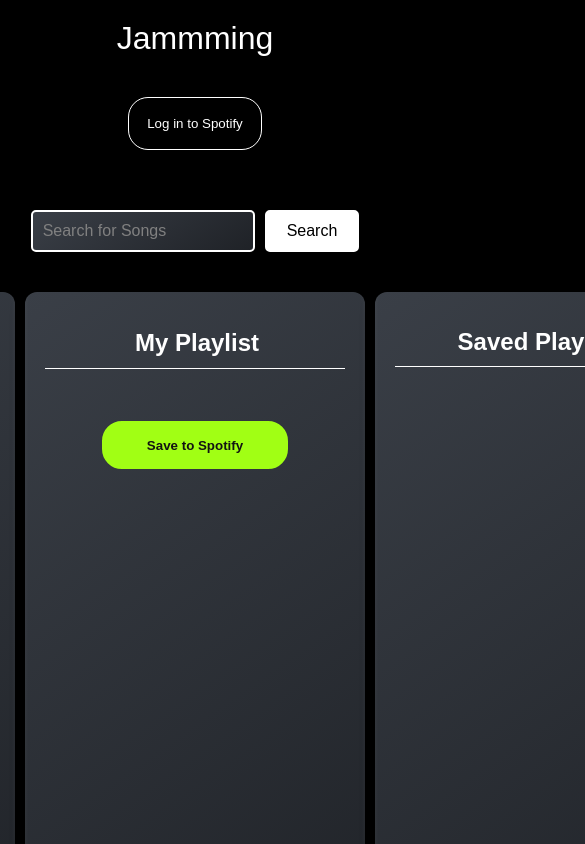
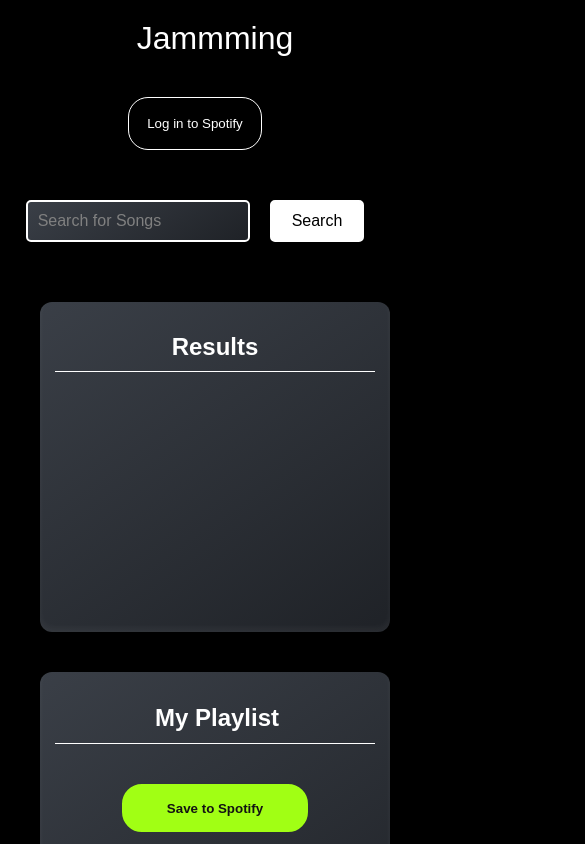
Before and after one commit to mr-kerad/app, a React (Create React App) app: page / in a window 390 px wide. Shown: the top 844 px of the page, 585 px wide, since content can reach past the window. Built offline with nearby package versions, Linux system fonts and the light colour scheme.

Commit message:
Updated readme file

```diff
--- a/src/App.css
+++ b/src/App.css
@@ -6,11 +6,13 @@
   color: white;
 }
 
+
 /* Header Styles */
 .header {
   text-align: center;
   font-size: 2rem;
   padding: 20px;
+  width: 100%;
   background-color: black;
 }
 
@@ -20,12 +22,17 @@
   flex-direction: column;
   align-items: center;
   padding: 20px;
-  gap: 20px;
+  gap: 10px;
 }
 
 .results-section {
   display: flex;
-  gap: 10px;
+  flex-wrap: wrap;
+  gap: 20px;
+  width: 100%;
+  max-width: 1200px;
+  margin: 0 auto;
+  padding: 20px;
 }
 
 
--- a/src/App.js
+++ b/src/App.js
@@ -259,9 +259,11 @@
                 onAction={(track) => removeTrackFromPlaylist(track)} // Pass full track object
                 actionType="Remove -"
               />
+              <div className="button-container">
               <button className="button-spotify" onClick={savePlaylistChangesToSpotify}>
-                Save Changes to Spotify
+                Save Changes
               </button>
+              </div>
             </div>
           )}
         </div>
--- a/src/components/Playlist.css
+++ b/src/components/Playlist.css
@@ -11,6 +11,10 @@
     width: 100%;
   }
 
+  .button-container {
+    display: flex;
+    justify-content: center;
+  }
 
 .button-remove {
   background-color: red;;
@@ -40,7 +44,7 @@
     border-radius: 20px;
     text-align: center;
     transition: all 0.6s ease;
-    margin: 36px;
+    margin: 24px;
   }
 
   .button-spotify:hover {
--- a/src/components/SearchBar.css
+++ b/src/components/SearchBar.css
@@ -1,8 +1,10 @@
 
 .search-container {
     display: flex;
-    gap: 10px;
+    gap: 20px;
     margin-bottom: 20px;
+    flex-wrap: wrap;
+    justify-content: center;
   }
 
   .search-bar {
--- a/src/components/SearchResults.css
+++ b/src/components/SearchResults.css
@@ -1,18 +1,23 @@
 .box {
-  min-width: 300px;
-  width: 100%; /* Optional: To make it responsive */
-  height: 650px; /* Set a fixed height */
-  flex: 1;
-  align-items: center;
+  flex: 1 1 calc(33.333% - 40px);
+  max-width: 100%;
+  height: 300px; /* Adjust height dynamically */
   background: linear-gradient(145deg, #3a3f47, #1f2227);
   border-radius: 12px;
   padding: 20px;
-  box-shadow: 0 8px 15px rgba(0, 0, 0, 0.3), 0 -4px 6px rgba(255, 255, 255, 0.05) inset;
+  margin: 10px 10px;
+  box-shadow: 0 8px 15px rgba(0, 0, 0, 0.3),
+              0 -4px 6px rgba(255, 255, 255, 0.05) inset;
   transition: transform 0.3s ease, box-shadow 0.3s ease;
   color: white;
   display: flex;
   flex-direction: column;
-  overflow-y: auto; /* Add vertical scrolling */
+  overflow-y: auto;
+}
+
+.box:hover {
+  transform: scale(1.03);
+  box-shadow: 0 12px 20px rgba(0, 0, 0, 0.5);
 }
 
 .box::-webkit-scrollbar {
@@ -45,3 +50,23 @@
 .box p {
   font-size: 0.6rem;
 }
+
+/* Responsive Design */
+@media (max-width: 768px) {
+  .box {
+    flex: 1 1 calc(100% - 20px); /* Single column layout */
+    margin: 10px 0; /* Adjust margin for smaller screens */
+  }
+}
+
+@media (max-width: 480px) {
+  .results-section {
+    padding: 5px; /* Reduce padding */
+    gap: 10px; /* Reduce gap between boxes */
+  }
+
+  .box {
+    padding: 15px; /* Reduce padding inside the box */
+    font-size: 0.9rem; /* Adjust font size for smaller screens */
+  }
+}
```
Also changed, not shown: 1 other file (tests, documents, lock files or other folders).
